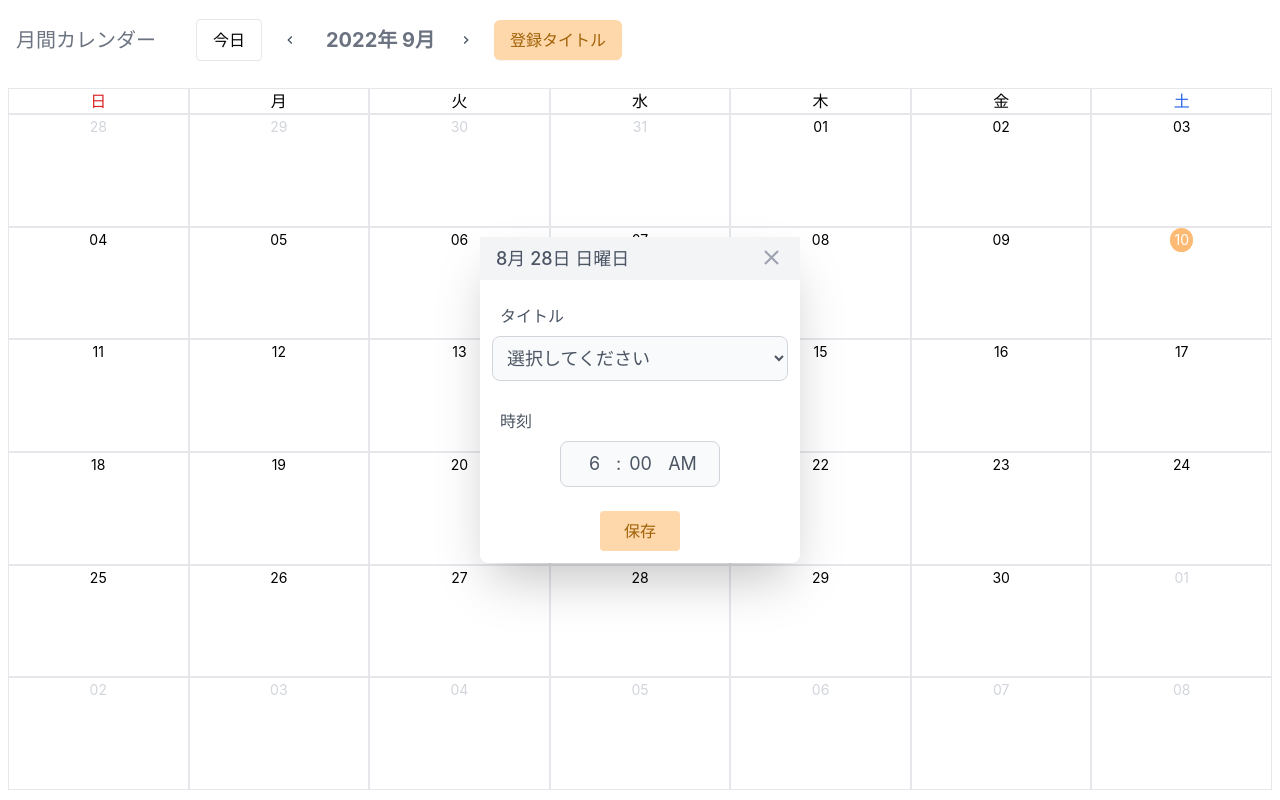
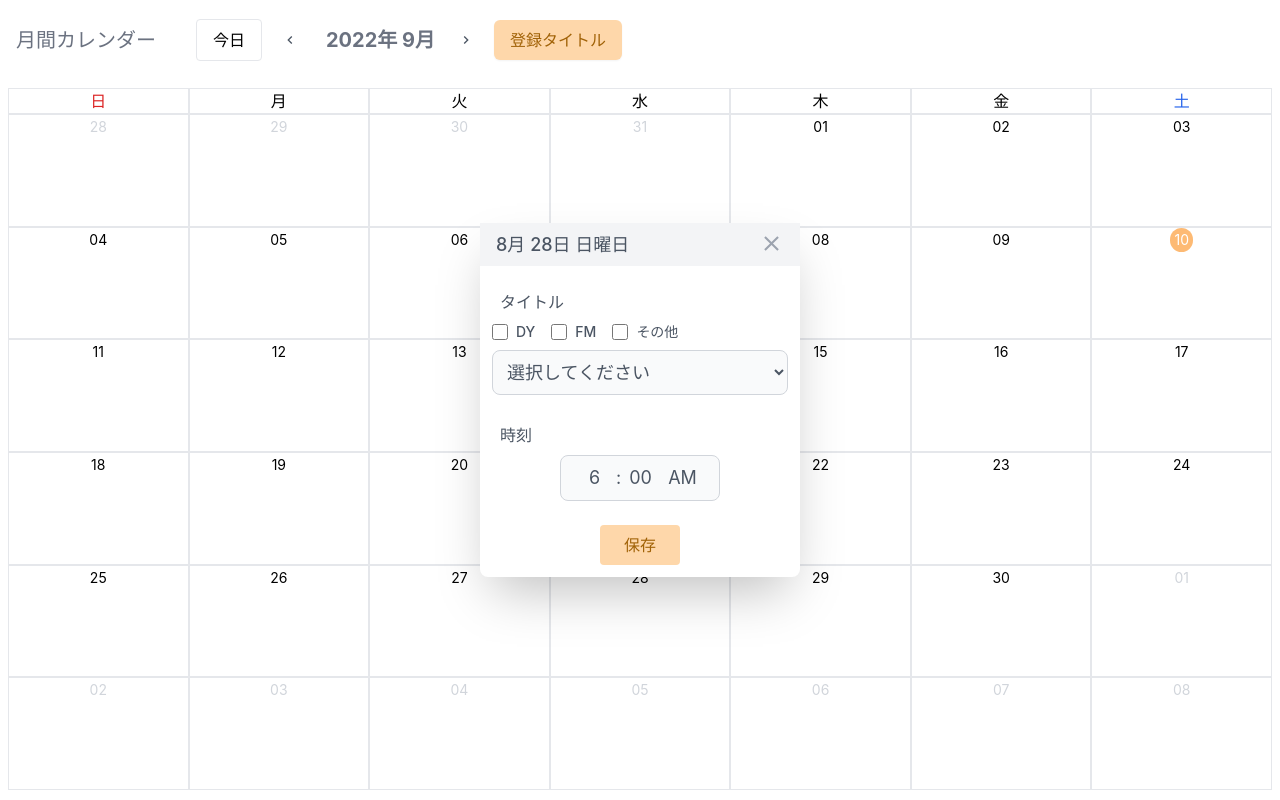
Before and after one commit to m0t0-taka/react-calendar, a React (Create React App) app: page /home in a window 1280 px wide. Both pictures are taken after a click on the element 98 px from the left and 182 px from the top of the page. Built offline with nearby package versions, Linux system fonts and the light colour scheme.

Commit message:
タイトル絞り込み用のcheckbox追加

```diff
--- a/src/components/Day.jsx
+++ b/src/components/Day.jsx
@@ -60,7 +60,7 @@ export const Day = (props) => {
           <div
             key={idx}
             onClick={() => setSelectedEvent(evt)}
-            className={`bg-neutral-200 p-1 mx-0.5 text-gray-600 text-sm rounded mb-1 truncate flex justify-between`}
+            className={`bg-orange-100 p-1 mx-0.5 text-yellow-700 text-sm rounded mb-1 truncate flex justify-between`}
           >
             <div>{evt.title}</div>
             <div>{evt.time}</div>
--- a/src/components/EventModal.jsx
+++ b/src/components/EventModal.jsx
@@ -18,6 +18,9 @@ export const EventModal = (props) => {
     selectedEvent ? selectedEvent.time.slice(-2) : "AM"
   );
   const [time, setTime] = useState(selectedEvent ? selectedEvent.time : "");
+  const [checkedItem, setCheckedItem] = useState([]);
+
+  const checkList = ["DY", "FM", "その他"];
 
   const selectTitle = useCallback(() => {
     const storageSchedule = localStorage.getItem("savedSchedules");
@@ -67,6 +70,15 @@ export const EventModal = (props) => {
     setTime(`${hour}:${minute}${amPm}`);
   }, [hour, minute, amPm]);
 
+  const handleChange = (e) => {
+    if (checkedItem.includes(e.target.value)) {
+      setCheckedItem(checkedItem.filter((item) => item !== e.target.value));
+    } else {
+      if (checkedItem != "") return;
+      setCheckedItem([...checkedItem, e.target.value]);
+    }
+  };
+
   return (
     <div className="h-screen w-full fixed left-0 top-0 flex justify-center items-center">
       <form className="bg-white rounded-lg shadow-2xl w-1/4">
@@ -103,16 +115,74 @@ export const EventModal = (props) => {
             <label className="block mt-3 mb-0 ml-2 text-base font-medium text-gray-600">
               タイトル
             </label>
+
+            <div className="flex">
+              {checkList.map((cList, i) => (
+                <div key={i} className="flex items-center mr-4">
+                  <input
+                    type="checkbox"
+                    value={cList}
+                    onChange={handleChange}
+                    checked={checkedItem.includes(cList)}
+                    className="w-4 h-4 accent-orange-300 text-orange-600 bg-gray-100 rounded border-gray-300 focus:ring-orange-500 focus:ring-2"
+                  />
+                  <label className="ml-2 text-sm font-medium text-gray-600">
+                    {cList}
+                  </label>
+                </div>
+              ))}
+            </div>
+
             <select
               value={title}
               onChange={(e) => setTitle(e.target.value)}
               className="bg-gray-50 border border-gray-300 text-gray-600 text-lg rounded-lg focus:ring-blue-500 focus:border-blue-500 block w-full p-2.5"
             >
-              {titleList.map((tList, i) => (
-                <option value={tList.title} key={tList.id}>
-                  {tList.title}
-                </option>
-              ))}
+              {(() => {
+                if (checkedItem == "") {
+                  return titleList.map((tList, i) => (
+                    <option value={tList.title} key={tList.id}>
+                      {tList.title}
+                    </option>
+                  ));
+                } else {
+                  if (checkedItem.includes("DY")) {
+                    return titleList.map(
+                      (tList, i) =>
+                        (tList.title.includes("DY") ||
+                          tList.title.includes("選択してください")) && (
+                          <option value={tList.title} key={tList.id}>
+                            {tList.title}
+                          </option>
+                        )
+                    );
+                  }
+                  if (checkedItem.includes("FM")) {
+                    return titleList.map(
+                      (tList, i) =>
+                        (tList.title.includes("FM") ||
+                          tList.title.includes("選択してください")) && (
+                          <option value={tList.title} key={tList.id}>
+                            {tList.title}
+                          </option>
+                        )
+                    );
+                  }
+                  if (checkedItem.includes("その他")) {
+                    return titleList.map(
+                      (tList, i) =>
+                        !(
+                          tList.title.includes("DY") ||
+                          tList.title.includes("FM")
+                        ) && (
+                          <option value={tList.title} key={tList.id}>
+                            {tList.title}
+                          </option>
+                        )
+                    );
+                  }
+                }
+              })()}
             </select>
 
             <p className="text-rose-600">{validation ? validation : ""}</p>
```
